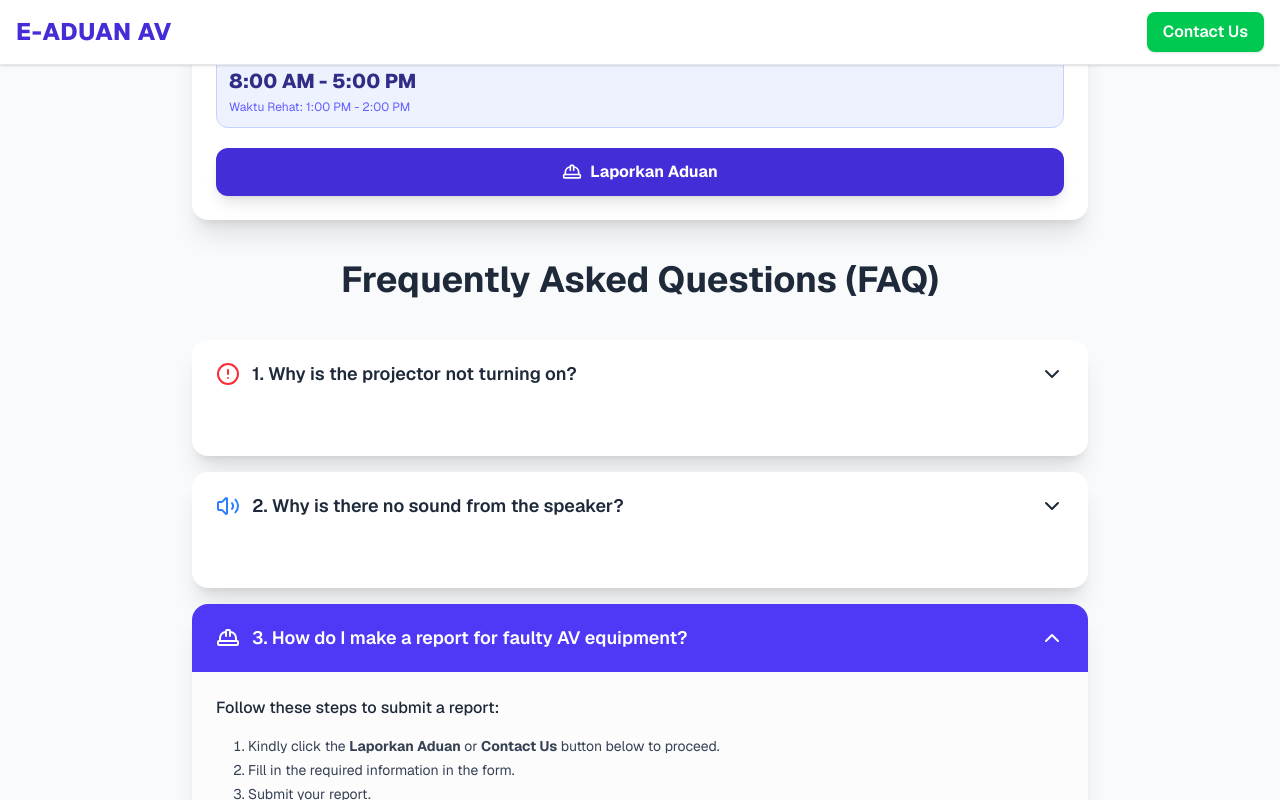
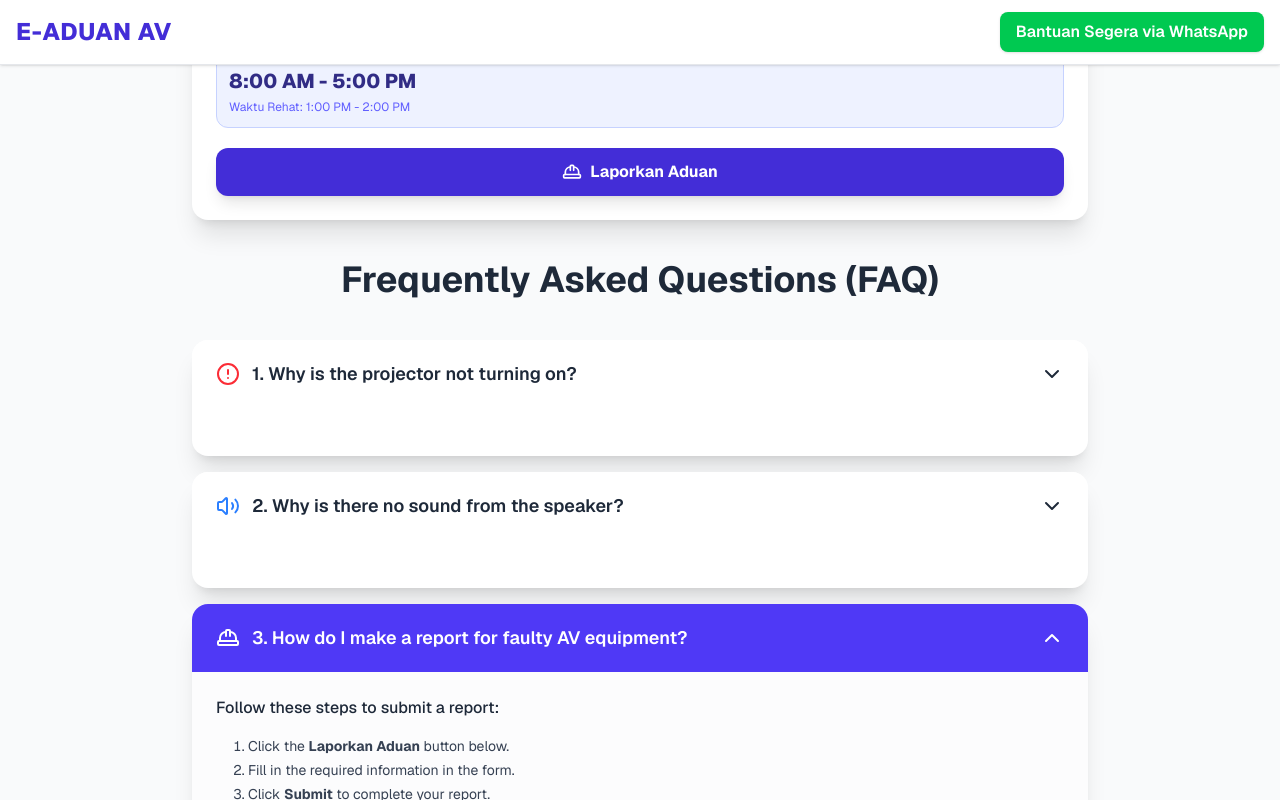
Before and after one commit to ZappelBit/SystemAduanAV-deploy, a Next.js app in the folder e_aduan_av/: page / in a window 1280 px wide. Both pictures are taken after a click on the button "3. How do I make a report for faulty AV equipment?". Shown: the part 434-1234 px from the top of the page. Built offline with nearby package versions, Linux system fonts and the light colour scheme.

Commit message:
change report form button and WhatsApp link button

```diff
--- a/e_aduan_av/src/app/page.js
+++ b/e_aduan_av/src/app/page.js
@@ -165,12 +165,10 @@ const faqList = [
           Follow these steps to submit a report:
         </p>
         <ol className="list-decimal ml-8 mt-2 space-y-1 text-sm text-gray-700">
-          <li>
-            Kindly click the <b>Laporkan Aduan</b> or <b>Contact Us</b> button
-            below to proceed.
-          </li>
+          <li>Click the <b>Laporkan Aduan</b> button below.</li>
           <li>Fill in the required information in the form.</li>
-          <li>Submit your report.</li>
+          <li>Click <b>Submit</b> to complete your report.</li>
+          <li>You may contact via WhatsApp for urgent assistance</li>
         </ol>
 
         {/* Report Button */}
@@ -181,7 +179,7 @@ const faqList = [
             rel="noopener noreferrer"
             className="w-full sm:w-auto px-5 py-2 bg-indigo-700 text-white rounded-full shadow hover:bg-indigo-800 transition text-center"
           >
-            Laporkan Aduan
+            Laporkan Aduan AV (Rasmi)
           </a>
 
           <a
@@ -190,7 +188,7 @@ const faqList = [
             rel="noopener noreferrer"
             className="w-full sm:w-auto px-5 py-2 sm:py-2 bg-green-500 text-white rounded-full shadow hover:bg-green-600 transition items-center justify-center gap-2"
           >
-            WhatsApp
+            Bantuan Segera via WhatsApp
           </a>
         </div>
       </div>
@@ -275,7 +273,7 @@ export default function App() {
             rel="noopener noreferrer"
             className="px-4 py-2 bg-green-500 text-white rounded-lg font-semibold shadow hover:bg-green-600 transition text-sm sm:text-base"
           >
-            Contact Us
+            Bantuan Segera via WhatsApp
           </a>
         </div>
       </nav>
```
